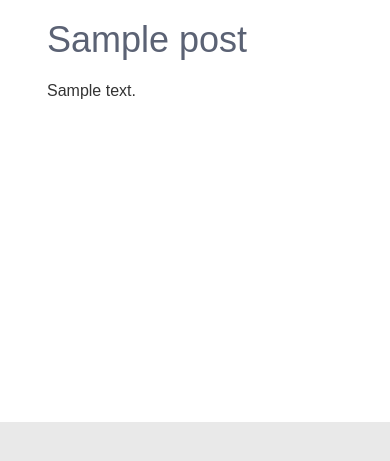
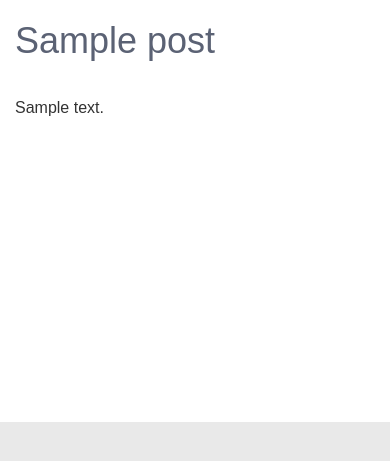
Before and after one commit to BicycleCultureInstitute/bicycleculture.org, a WordPress theme: template public/content/themes/bci/template-project-detail.php in a window 390 px wide. Shown: the part 192-653 px from the top of the page. Run offline with PHP 8.4 and a stand-in for WordPress, Linux system fonts and the light colour scheme; the site name, menu and one post (Sample post) are stand-ins, and other content is empty; some libraries are stand-ins or nearby versions.

Commit message:
fixes #5: normal h1+image formatting on mobile

```diff
--- a/public/content/themes/bci/inc/content-functions.php
+++ b/public/content/themes/bci/inc/content-functions.php
@@ -50,7 +50,6 @@ function theTitle() {
 
   $title_start = '<h1 class="'.implode(' ', $title_classes).'">';
 
-  $title_start .= $featured_image;
   $title_start .= '<span>';
 
   if (get_field('title_type') === 'text') {
@@ -62,7 +61,7 @@ function theTitle() {
     $title = get_the_title();
   }
 
-  $title_end = '</span></h1>';
+  $title_end = '</span>'.$featured_image.'</h1>';
 
   echo $title_start.$title.$title_end;
 
--- a/public/content/themes/bci/style/sass/_layout.scss
+++ b/public/content/themes/bci/style/sass/_layout.scss
@@ -200,7 +200,7 @@ nav.contact .menu {
   background-repeat: no-repeat;
   background-size: cover;
 }
-section.single {
+.single {
   @extend .container;
   min-height: 50%;
   padding-bottom: 5em;
@@ -225,6 +225,12 @@ section.single {
     }
 
     span {
+      display: block;
+
+      @include breakpoint(max-small) {
+        margin-bottom: 0.3em;
+      }
+      @include breakpoint(min-small) {
         position: absolute;
         top: 0;
         left: 0;
@@ -236,16 +242,24 @@ section.single {
         border-radius: 0 0 0.5em 0;
       }
     }
+  }
+
+  section.sidebar {
+    @extend .col-sm-3;
+    @extend .col-sm-push-9;
+
+    @include breakpoint(max-small) {
+      padding: 0;
+    }
 
     .page-subnav {
       margin: 2rem 0;
-    @extend .col-sm-3;
-    @extend .col-sm-push-9;
 
       ul {
         padding: 0;
         margin: 0;
       }
+
       li {
         list-style: none;
         position: relative;
@@ -267,14 +281,19 @@ section.single {
         }
       }
     }
+  }
 
-  article {
+  section.main-content {
     @extend .col-sm-9;
     @extend .col-sm-pull-3;
     padding: 0 2em;
 
     p {
       margin: 1em 0;
+    }
+
+    @include breakpoint(max-small) {
+      padding: 0;
     }
   }
 
--- a/public/content/themes/bci/template-project-detail.php
+++ b/public/content/themes/bci/template-project-detail.php
@@ -4,24 +4,35 @@
 */
 get_header();
 
-echo '<section class="single project-detail">';
+echo '<div class="single project-detail">';
 
+  echo '<section class="sidebar">';
+  theSubnav();
+  echo '</section>';
+  echo '<section class="main-content">';
 
-  if(have_posts()) : while(have_posts()) : the_post();
+  if(have_posts()) :
+    while(have_posts()) : the_post();
 
-    echo '<article>';
+      echo '<article>';
 
-    theTitle();
-    the_content();
+      theTitle();
 
-    echo '</article>';
+      echo '<div class="clearfix"></div>';
 
-  endwhile; else:
+      the_content();
+
+      echo '</article>';
+
+    endwhile;
+  else:
 
     theMissing();
 
   endif;
 
-echo '</section>';
+  echo '</section>';
+
+echo '</div>';
 
 get_footer(); ?>
```
Also changed, not shown: public/content/themes/bci/page-projects.php (+11 -5 lines), public/content/themes/bci/page.php (+11 -5 lines), public/content/themes/bci/template-project.php (+11 -5 lines), public/content/themes/bci/style/screen.css. Lines whose indentation alone changed are shown as unchanged.
